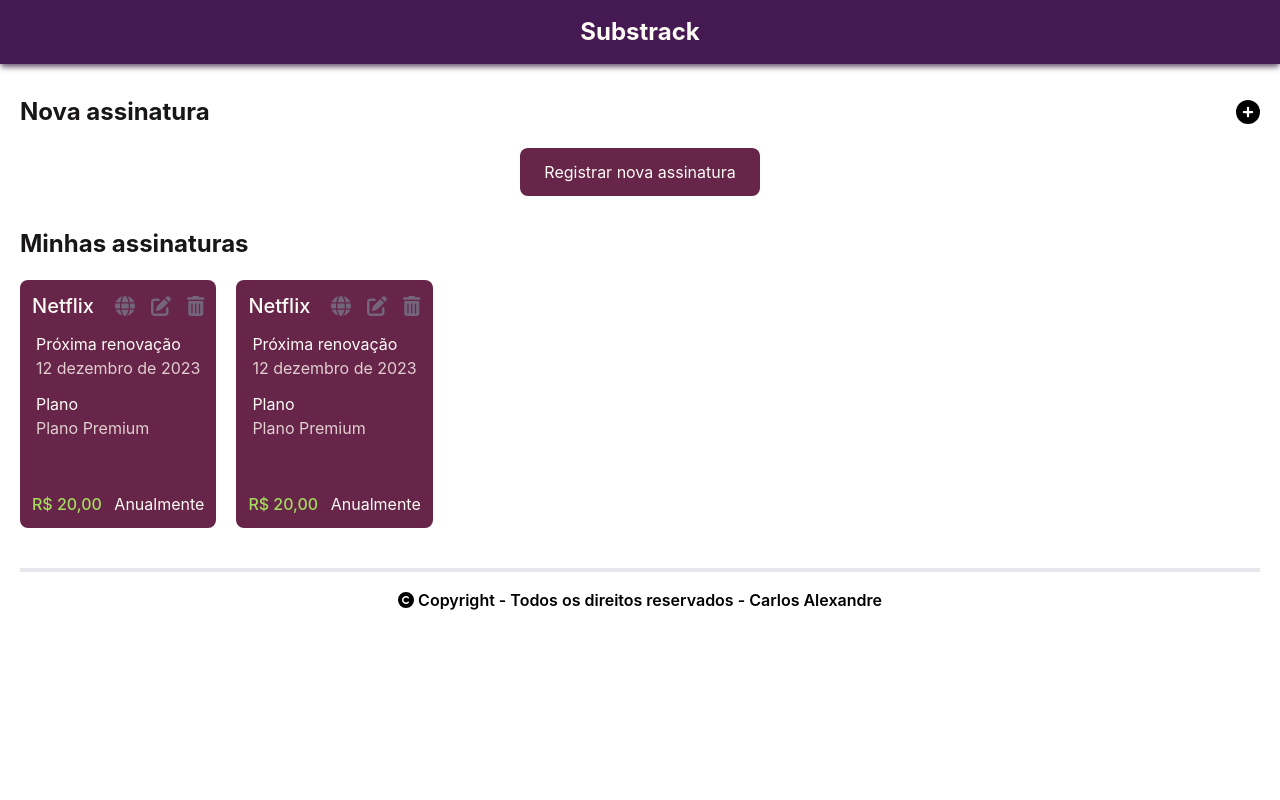
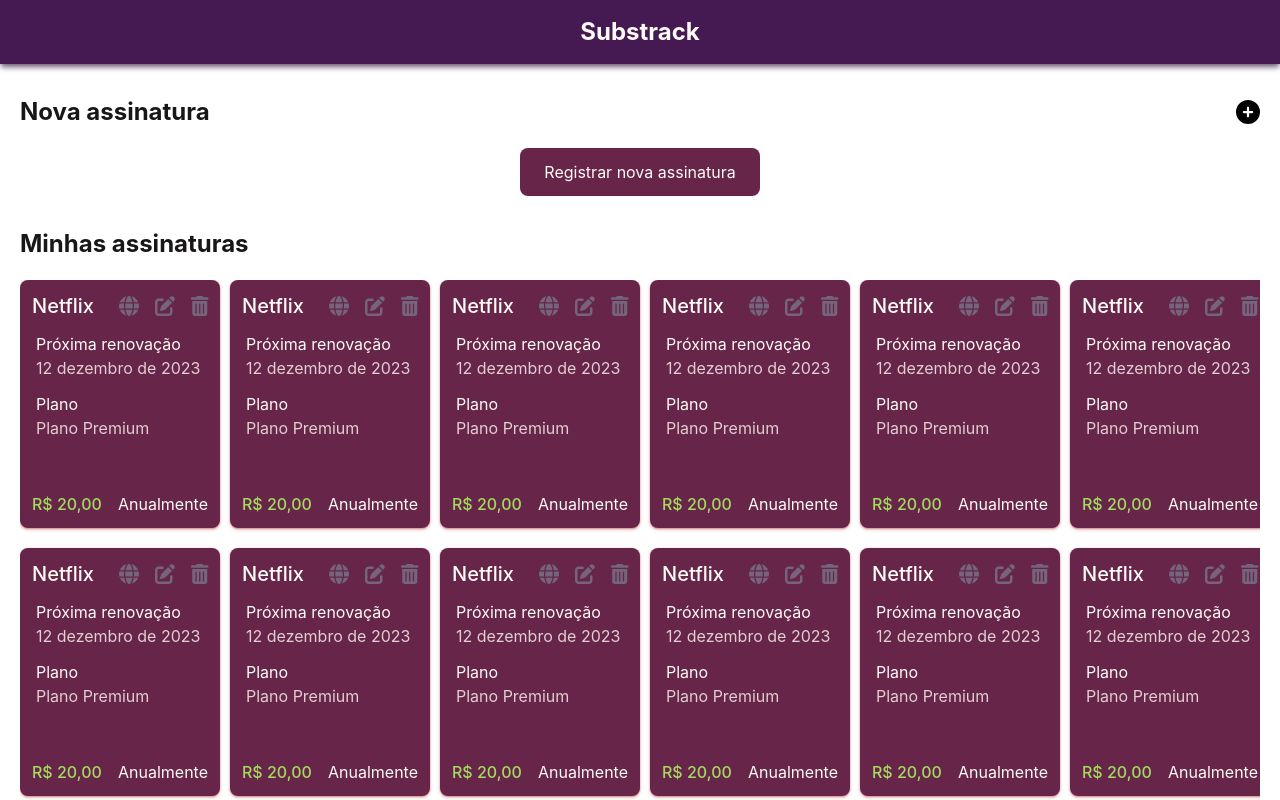
Before and after one commit to carlosalexandre137/substrack, a React (Create React App) app: page / in a window 1280 px wide. Shown: the top 800 px of the page. Built offline with nearby package versions, Linux system fonts and the light colour scheme.

Commit message:
Handling Responsiveness

```diff
--- a/src/Components/Card/Index.js
+++ b/src/Components/Card/Index.js
@@ -3,17 +3,17 @@
 
 const Card = () => {
   return (
-    <div className="flex flex-col bg-dark-brown rounded-lg p-3">
+    <div className="flex flex-col bg-dark-brown rounded-lg p-3 drop-shadow shadow-sm shadow-red-500/60 min-w-[200px]">
       <div className="header flex justify-between">
         <h3 className="font-medium text-light-white text-xl">Netflix</h3>
         <div className="actions text-light-purple flex gap-4 items-center">
-          <a href="https://netflix.com" target="_blank" rel="noreferrer">
+          <a href="https://netflix.com" target="_blank" rel="noreferrer" className="hover:text-light-pink">
             <FontAwesomeIcon icon={faGlobe} size="lg" />
           </a>
-          <button type="button">
+          <button type="button" className="hover:text-light-pink">
             <FontAwesomeIcon icon={faEdit} size="lg" />
           </button>
-          <button type="button">
+          <button type="button" className="hover:text-light-pink">
             <FontAwesomeIcon icon={faTrashAlt} size="lg" />
           </button>
         </div>
--- a/src/Components/MySubscriptions/Index.js
+++ b/src/Components/MySubscriptions/Index.js
@@ -6,7 +6,20 @@
     <section className="mt-14">
       <Title text="Minhas assinaturas" />
       {/* <p className="mt-10 text-center text-light-purple">Você não tem assinaturas registradas</p> */}
-      <div className="flex gap-5 mt-5">
+
+      <div className="grid grid-flow-col sm:grid-cols-3 lg:grid-cols-4 xl:grid-cols-6 sm:grid-flow-row overflow-x-auto overflow-y-hidden gap-5 mt-5 pb-1">
+        <Card />
+        <Card />
+        <Card />
+        <Card />
+        <Card />
+        <Card />
+        <Card />
+        <Card />
+        <Card />
+        <Card />
+        <Card />
+        <Card />
         <Card />
         <Card />
       </div>
```
